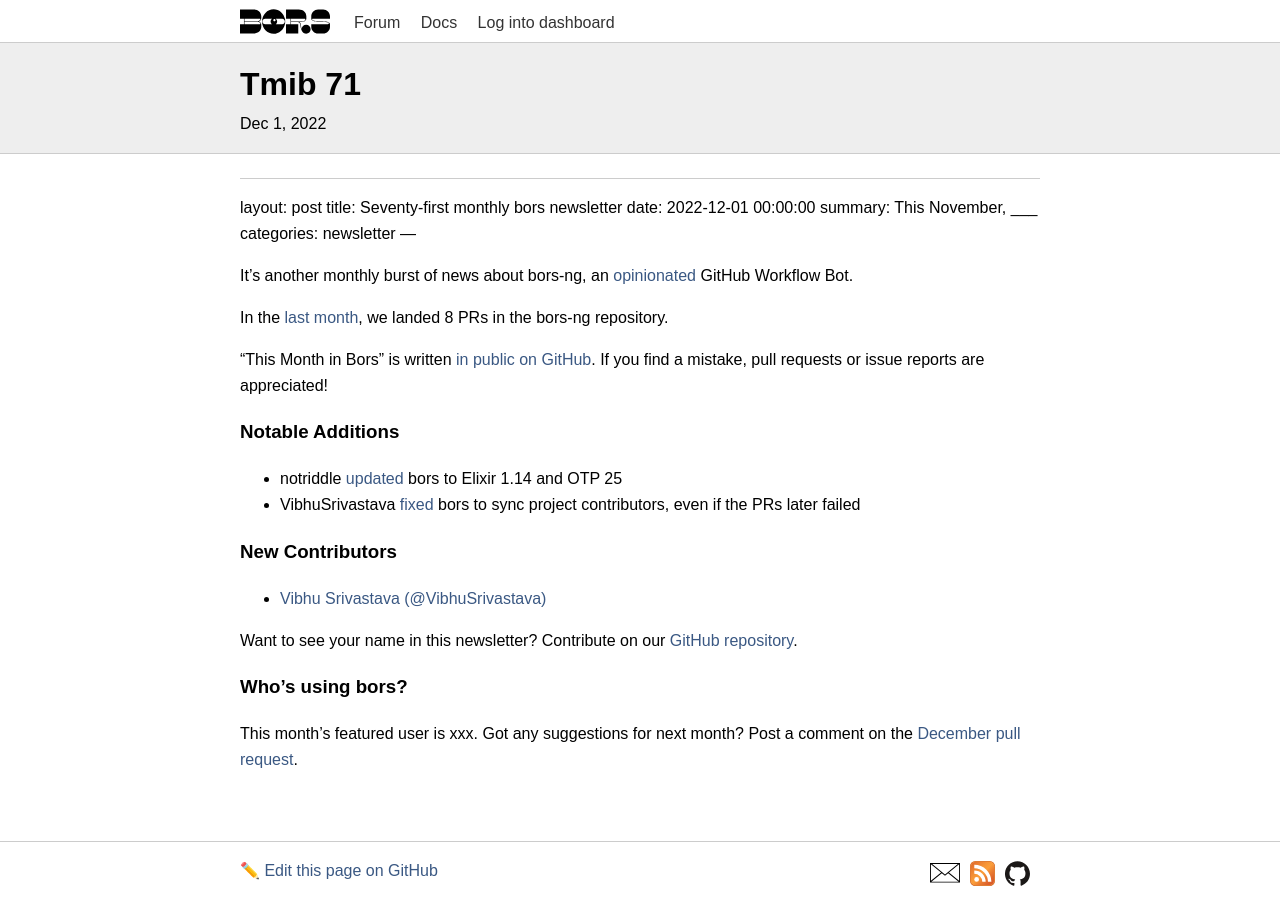
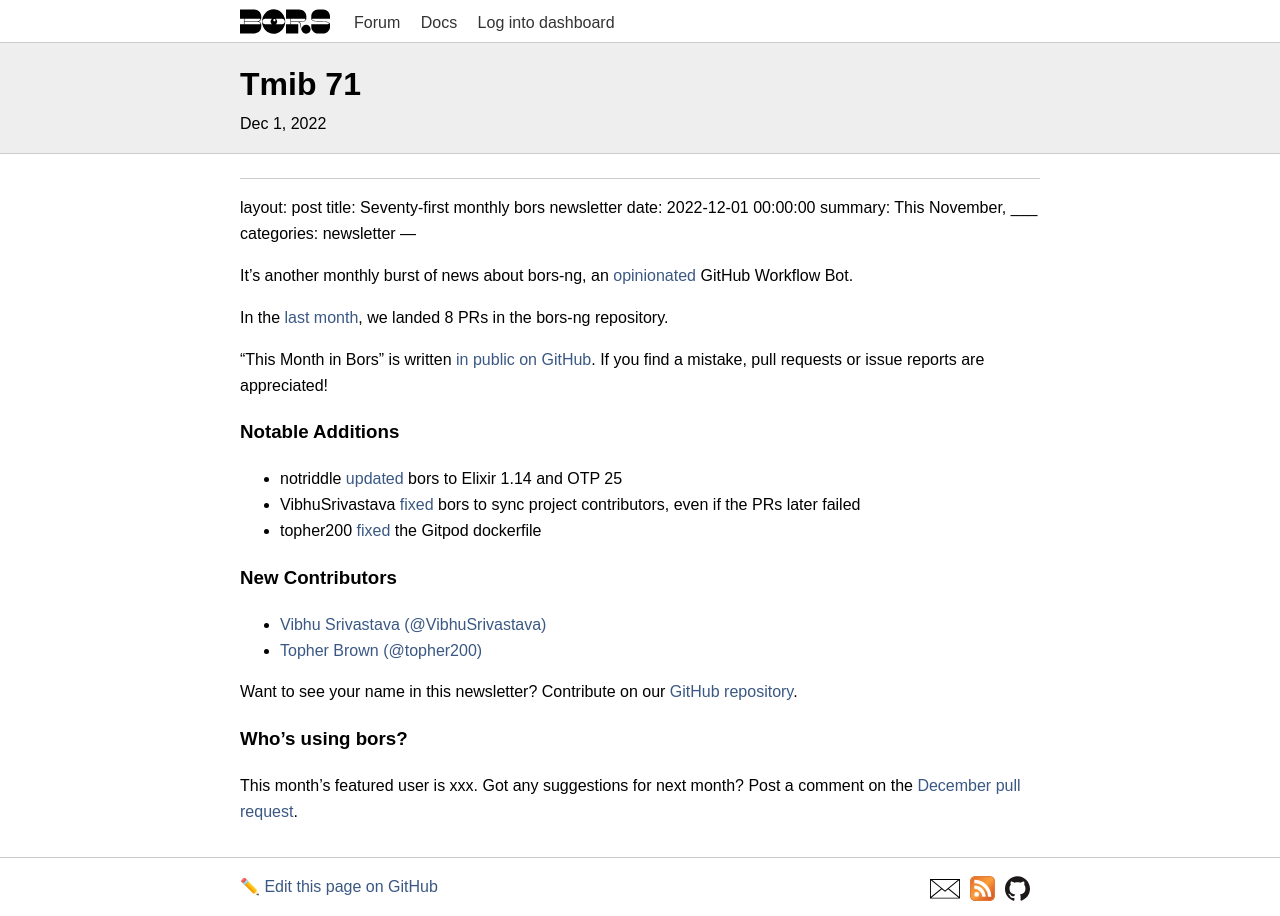
Before and after one commit to bors-ng/bors-ng.github.io, a Jekyll site: the page built from _posts/2022-12-01-tmib-71.md, in a window 1280 px wide. Built offline with Jekyll 4.4.1, drawn with Linux system fonts in a browser that asks for light colours; our own code applies the rules of GitHub Pages for plain Markdown files.

Commit message:
Add bors-ng/bors-ng#1571
Add @topher200 to new contributors list

```diff
--- a/_posts/2022-12-01-tmib-71.md
+++ b/_posts/2022-12-01-tmib-71.md
@@ -22,11 +22,13 @@
 
 * notriddle [updated](https://github.com/bors-ng/bors-ng/pull/1559) bors to Elixir 1.14 and OTP 25
 * VibhuSrivastava [fixed](https://github.com/bors-ng/bors-ng/pull/1565) bors to sync project contributors, even if the PRs later failed
+* topher200 [fixed](https://github.com/bors-ng/bors-ng/pull/1571) the Gitpod dockerfile
 
 
 ### New Contributors
 
 * [Vibhu Srivastava (@VibhuSrivastava)](https://github.com/VibhuSrivastava)
+* [Topher Brown (@topher200)](https://github.com/topher200)
 
 Want to see your name in this newsletter? Contribute on our [GitHub repository](https://github.com/bors-ng/bors-ng).
 
```
